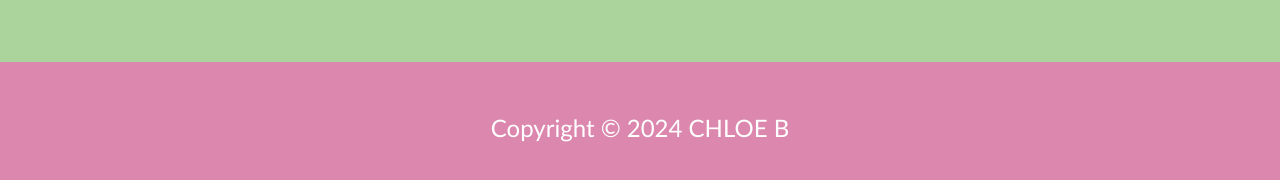
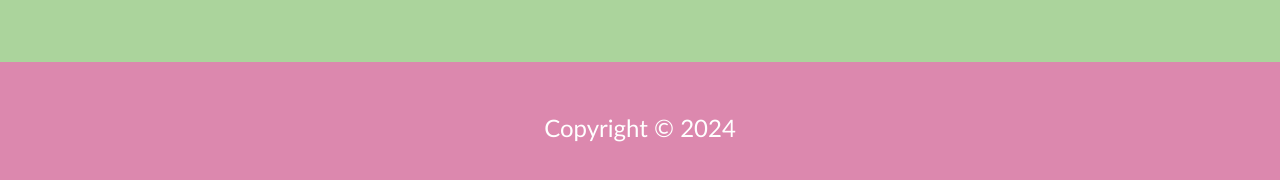
Before and after one commit to chloeb235/portfolio-draft, a plain HTML site: page work.html in a window 1280 px wide. Shown: the part 2006-2186 px from the top of the page. Drawn offline with Linux system fonts and the light colour scheme.

Commit message:
Update work.html

```diff
--- a/work.html
+++ b/work.html
@@ -62,7 +62,7 @@
 
   <!-- FOOTER -->
   <footer class="footer">
-    <p>Copyright &copy; 2024 CHLOE B</p>
+    <p>Copyright &copy; 2024</p>
   </footer>
 
 </body>
```
